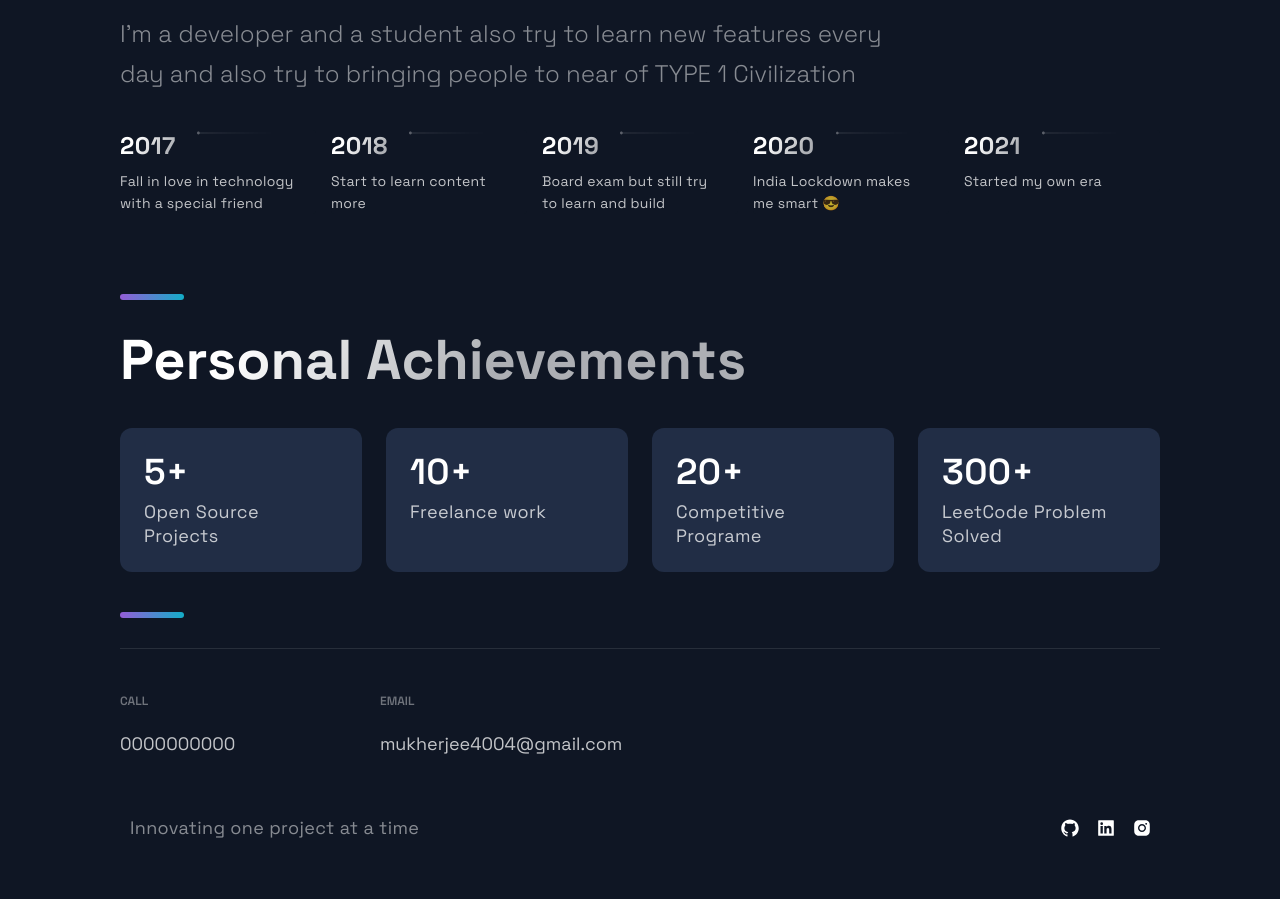
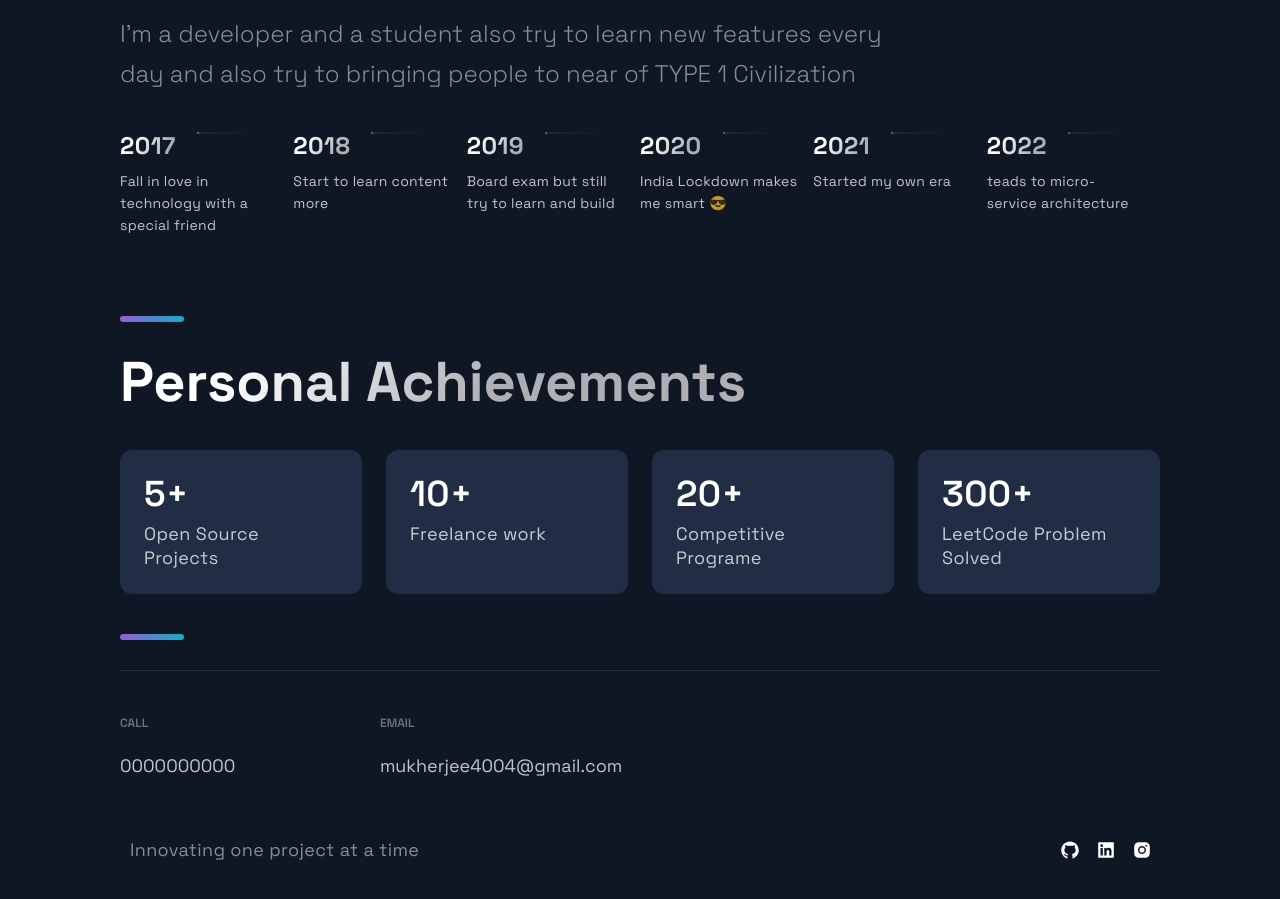
Before and after one commit to BibhabenduMukherjee/Dev-site, a Next.js app: page / in a window 1280 px wide. Shown: the part 1220-2119 px from the top of the page. Built offline with nearby package versions, Linux system fonts and the light colour scheme.

Commit message:
Update constants.js

```diff
--- a/src/constants/constants.js
+++ b/src/constants/constants.js
@@ -77,4 +77,5 @@ export const TimeLineData = [
   { year: 2019, text: "Board exam but still try to learn and build" },
   { year: 2020, text: "India Lockdown makes me smart 😎" },
   { year: 2021, text: "Started my own era" },
+  {year:2022 , text: "teads to micro-service architecture"}
 ];
```
